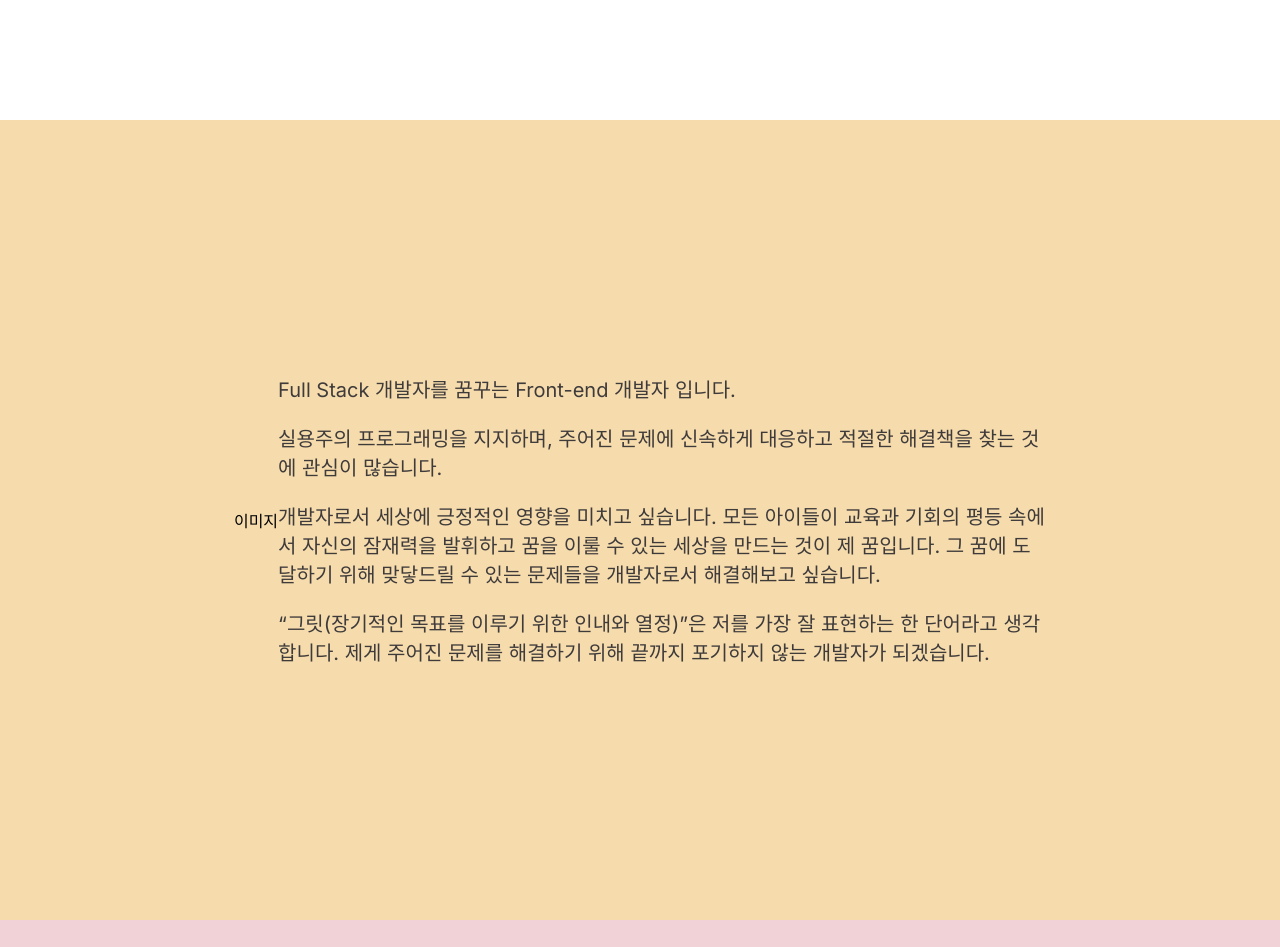
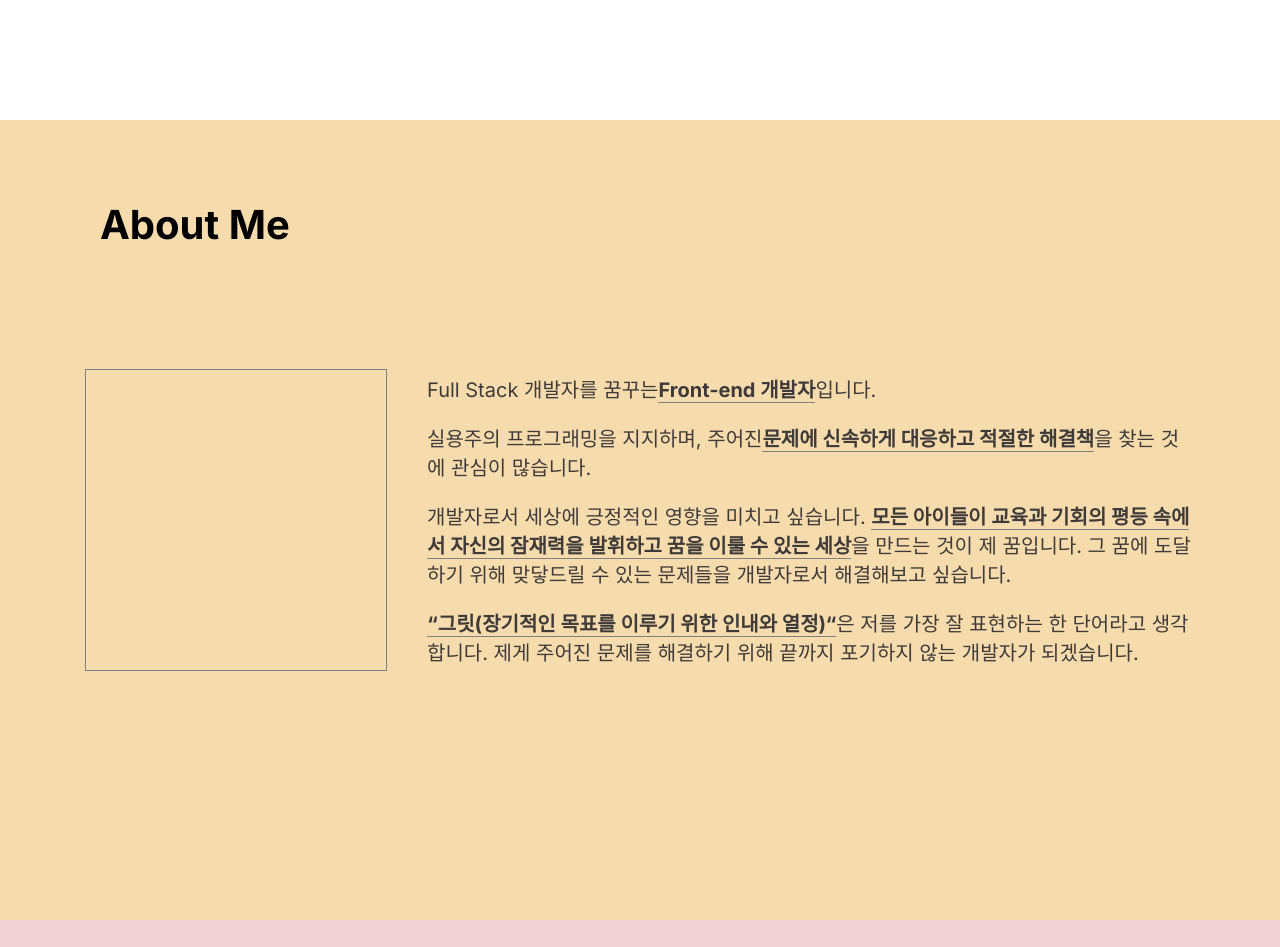
Before and after one commit to DataCodeLiteracy/portfolio-nextjs, a Next.js app: page / in a window 1280 px wide. Shown: the part 4880-5827 px from the top of the page. Built offline with nearby package versions, Linux system fonts and the light colour scheme.

Commit message:
fix: About 섹션 충돌 부분 재해결
* About 섹션
  - 충돌 난 부분을 잘못해결해서 다시 해결

2023.07.18

```diff
--- a/src/components/AboutMe.tsx
+++ b/src/components/AboutMe.tsx
@@ -6,19 +6,17 @@ import Description from '../components/Description'
 
 const AboutMe = () => {
   return (
-    <section id="#about" className={`${styles.section} ${styles.about}`}>
-      <div className={articleStyles.img}>이미지</div>
-      <article className={articleStyles.article}>
-        <p>Full Stack 개발자를 꿈꾸는 Front-end 개발자 입니다.</p>
-        <p>실용주의 프로그래밍을 지지하며, 주어진 문제에 신속하게 대응하고 적절한 해결책을 찾는 것에 관심이 많습니다.</p>
-        <p>
-          개발자로서 세상에 긍정적인 영향을 미치고 싶습니다. 모든 아이들이 교육과 기회의 평등 속에서 자신의 잠재력을 발휘하고 꿈을 이룰 수 있는 세상을 만드는 것이 제 꿈입니다. 그
-          꿈에 도달하기 위해 맞닿드릴 수 있는 문제들을 개발자로서 해결해보고 싶습니다.
-        </p>
-        <p>
-          “그릿(장기적인 목표를 이루기 위한 인내와 열정)”은 저를 가장 잘 표현하는 한 단어라고 생각합니다. 제게 주어진 문제를 해결하기 위해 끝까지 포기하지 않는 개발자가 되겠습니다.
-        </p>
-      </article>
+    <section id="about" className={`${styles.section} ${styles.about}`}>
+      <h1 className={articleStyles.h1}>About Me</h1>
+      <div className={articleStyles.imgWrapper}>
+        <figure className={articleStyles.imgBox}>
+          <Image className={articleStyles.front_img} src="/Images/code.jpeg" alt="" width={500} height={500} />
+          <Image className={articleStyles.solve_img} src="/Images/problem-solving.jpg" alt="" width={500} height={500} />
+          <Image className={articleStyles.children_img} src="/Images/happy-world-children.webp" alt="" width={500} height={500} />
+          <Image className={articleStyles.grit_img} src="/Images/grit.png" alt="" width={500} height={500} />
+        </figure>
+      </div>
+      <Description />
     </section>
   )
 }
```
